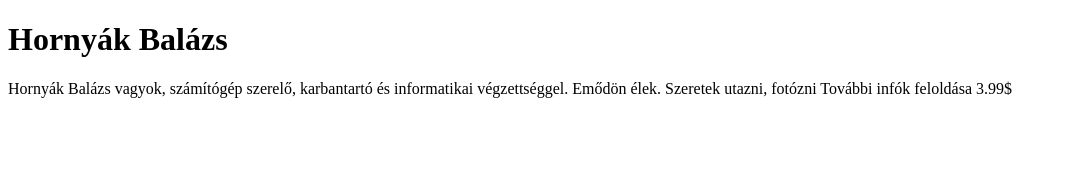
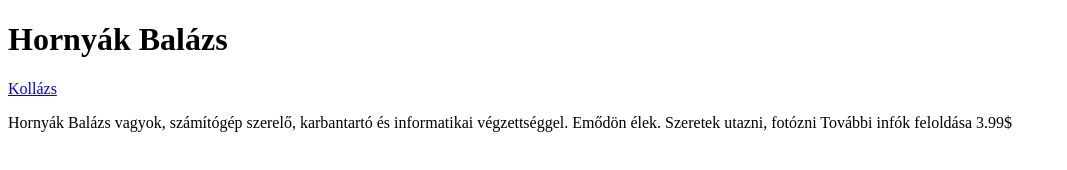
Before and after one commit to hornyakbalazs1/bemutatkozas, a plain HTML site: page index.html in a window 1280 px wide. Shown: the whole page, without its empty margins (0-1067 px from the left). Drawn offline with Linux system fonts and the light colour scheme.

Commit message:
Update index.html

```diff
--- a/index.html
+++ b/index.html
@@ -8,6 +8,7 @@
 </head>
 <body>
     <h1>Hornyák Balázs</h1>
+    <a href="kollazs.html">Kollázs </a>
 
     <p>Hornyák Balázs vagyok, számítógép szerelő, karbantartó és informatikai végzettséggel. Emődön élek. Szeretek utazni, fotózni
     További infók feloldása 3.99$ </p>
```
